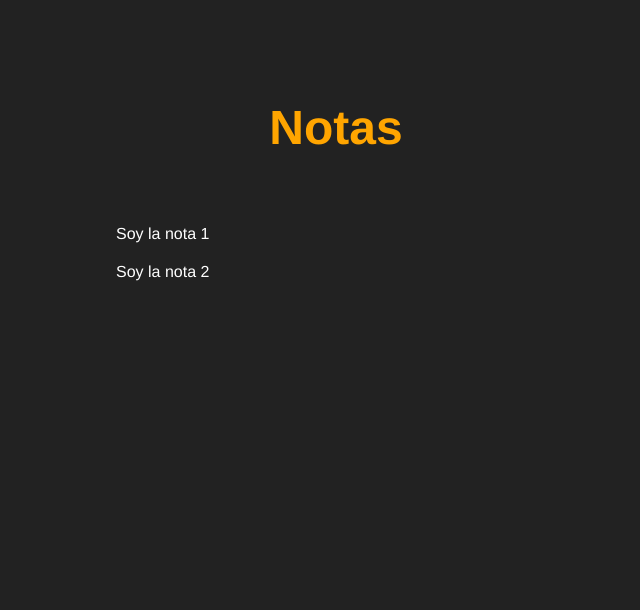
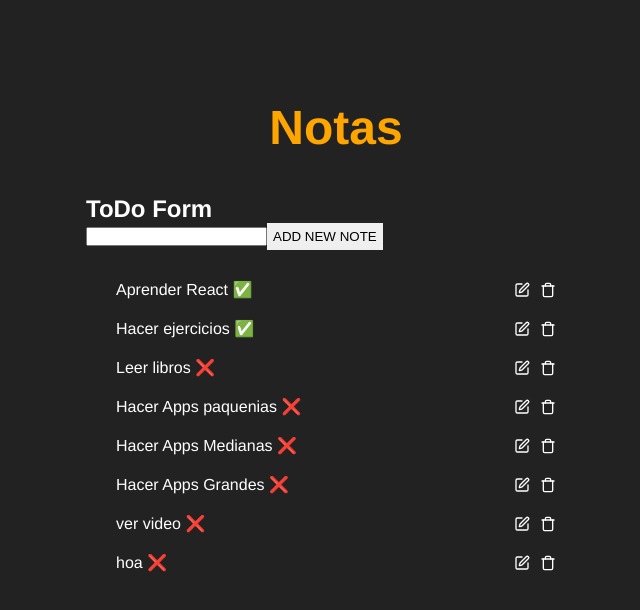
Before and after one commit to FernandoAlmaraz/LISTA_DE_TAREAS, a React (Vite) app: page / in a window 1280 px wide. Shown: the top 610 px of the page, without its empty margins (304-944 px from the left). Built offline with nearby package versions, Linux system fonts and the light colour scheme; data requests are answered from the project's data file.

Commit message:
adding bd to add notes

```diff
--- /dev/null
+++ b/db.json
@@ -0,0 +1,44 @@
+{
+  "notas": [
+    {
+      "id": "1",
+      "text": "Aprender React",
+      "completed": true
+    },
+    {
+      "id": "3",
+      "text": "Hacer ejercicios",
+      "completed": true
+    },
+    {
+      "id": "4",
+      "text": "Leer libros",
+      "completed": false
+    },
+    {
+      "id": "5",
+      "text": "Hacer Apps paquenias",
+      "completed": false
+    },
+    {
+      "id": "6",
+      "text": "Hacer Apps Medianas",
+      "completed": false
+    },
+    {
+      "id": "7",
+      "text": "Hacer Apps Grandes",
+      "completed": false
+    },
+    {
+      "id": "b913",
+      "text": "ver video",
+      "completed": false
+    },
+    {
+      "id": "83f9",
+      "text": "hoa",
+      "completed": false
+    }
+  ]
+}
--- a/package.json
+++ b/package.json
@@ -10,6 +10,8 @@
     "preview": "vite preview"
   },
   "dependencies": {
+    "json-server": "^1.0.0-beta.3",
+    "lucide-react": "^0.544.0",
     "react": "^19.1.1",
     "react-dom": "^19.1.1"
   },
--- a/src/components/TodoApp.jsx
+++ b/src/components/TodoApp.jsx
@@ -1,18 +1,50 @@
-import { useState } from "react";
+import { useState, useEffect } from "react";
 import styles from './todoApp.module.css'
+import TodoForm from "./todoForm/TodoForm";
+import { SquarePen, Trash } from "lucide-react";
 
 function TodoApp(){
-    const notass = [
-                        {id:crypto.randomUUID(), text:'Soy la nota 1'},
-                        {id:crypto.randomUUID(), text:'Soy la nota 2'}
-                    ];
-    const [ notas, setNotas ] = useState(notass)
+    const [ notes, setNotes ] = useState([])
+    useEffect(()=>{
+        const fetchData = async () => {
+            try {
+                const response = await fetch("http://localhost:3000/notas")
+
+                if (!response.ok) {
+                    throw new Error(`Error Http: ${response.status}`);
+                }
+                const data = await response.json()
+                setNotes(data)
+            } catch(error) {
+                console.log(error)
+            }
+
+        };
+        fetchData();
+    },[]);
     //map = retorna array
+
+    const addNote = (newNote)=>{
+        setNotes([...notes, newNote])
+    }
+
+
     return (
         <>
            <h1  className={styles.titulo} > Notas</h1>
+
+            <TodoForm onAddNote={addNote} />
+
            <ul className={styles.noteList}>
-                {notas.map(nota => <li className={styles.noteItem} key={nota.id}> {nota.text} </li> )}
+                {notes.map((note) => (
+                     <li className={styles.noteItem} key={note.id}>
+                         <span>
+                            {note.text} {note.completed ? "✅" : "❌" }
+                         </span>
+                        <div className={styles.iconsContainer}>
+                            <SquarePen size={16} /><Trash size={16} />
+                        </div>
+                     </li> ))}
            </ul>
         </>
     );
--- a/src/components/todoApp.module.css
+++ b/src/components/todoApp.module.css
@@ -14,5 +14,14 @@
 .noteItem{
     display: flex;
     align-items: center;
+    justify-content: space-between;
     padding: 10px;
 }
+.iconsContainer{
+    display: flex;
+    align-items: center;
+    gap: 10px;
+    svg{
+        cursor: pointer;
+    }
+}
--- /dev/null
+++ b/src/components/todoForm/TodoForm.jsx
@@ -0,0 +1,54 @@
+import { useState } from "react"
+
+function TodoForm({ onAddNote }) {
+
+    const [textNote, setTextNote] = useState("")
+
+    const handleSubmit = (event) => {
+        event.preventDefault()
+        //aca enviamos la nota a la DB.
+        if (textNote ==="") {
+            console.log("No se pueden anadir notas vacias")
+            return
+        }
+        const newNote = {
+            text: textNote,
+            completed: false
+        }
+
+        fetch("http://localhost:3000/notas",{
+            method:"POST",
+            headers:{
+                "Content-Type":"application/json"
+            },
+            body: JSON.stringify(newNote)
+        })
+        .then(response => response.json())
+        .then(data => {
+            onAddNote(data)
+            setTextNote("")
+        })
+
+        console.log(textNote)
+    }
+
+    // const handleChange = (e) => {
+    //     setTextNote(e.target.value)
+    // }
+    return(
+        <div>
+            <h2> ToDo Form</h2>
+            <form onSubmit={handleSubmit}>
+                <input type="text"
+                       id="note"
+                       name="note"
+                       value={textNote}
+                       onChange={(event)=> setTextNote(event.target.value)}
+                       />
+                <button type="submit"> ADD NEW NOTE </button>
+            </form>
+        </div>
+    )
+
+};
+export default TodoForm;
--- a/src/index.css
+++ b/src/index.css
@@ -15,9 +15,7 @@ body{
 
 button{
    border: 0;
-   padding: 10px;
-   width: 40px;
-   margin-right: 10px;
+   padding: 6px;
    cursor: pointer;
 }
 
```
Also changed, not shown: src/components/todoForm/todoForm.module.css (added), 1 other file (tests, documents, lock files or other folders).
